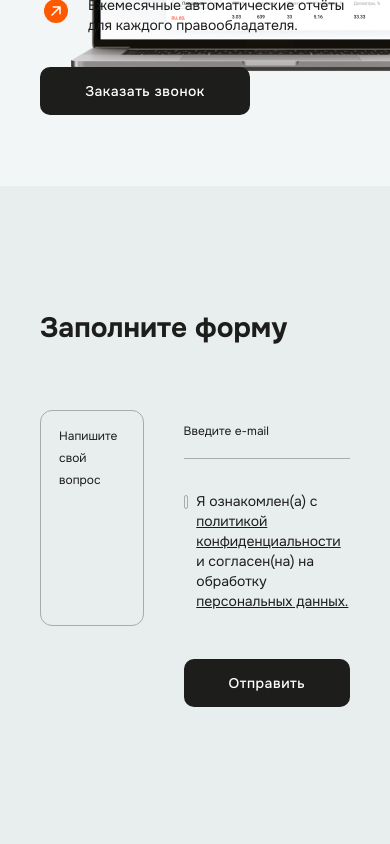
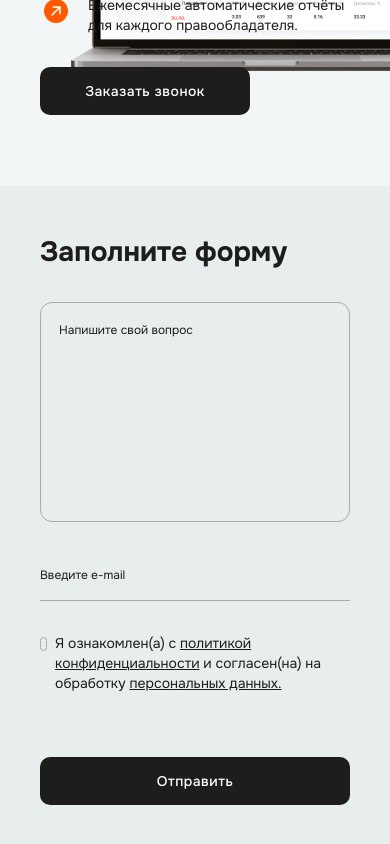
Before and after one commit to anastasiiapolovinka/get_shop_tv, a Next.js app: page / in a window 390 px wide. Shown: the part 2019-2863 px from the top of the page. Built offline with nearby package versions, Linux system fonts and the light colour scheme.

Commit message:
feat: add responsiveness to footer

```diff
--- a/src/components/Footer/index.module.css
+++ b/src/components/Footer/index.module.css
@@ -5,3 +5,19 @@
 .info {
   gap: 64px;
 }
+
+@media (max-width: 768px) {
+  .footer {
+    padding: 50px 0;
+  }
+
+  .info {
+    gap: 32px;
+  }
+}
+
+@media (max-width: 320px) {
+  .footer {
+    padding: 80px 0 28px;
+  }
+}
--- a/src/components/Form/index.module.css
+++ b/src/components/Form/index.module.css
@@ -91,3 +91,61 @@
 .link {
   text-decoration: underline;
 }
+
+@media (max-width: 768px) {
+  .form_section {
+    gap: 64px;
+  }
+
+  .wrapper {
+    flex-direction: column;
+    gap: 32px;
+  }
+
+  .question {
+    min-height: 220px;
+    font-size: var(--font-size-txt-1);
+    line-height: 20px;
+    padding: 16px 18px;
+  }
+
+  .email {
+    font-size: var(--font-size-txt-1);
+    line-height: 20px;
+  }
+
+  .label {
+    max-width: 100%;
+  }
+}
+
+@media (max-width: 320px) {
+  .form_section {
+    gap: 32px;
+  }
+
+  .question {
+    padding: 18px;
+    font-size: var(--font-size-txt-2);
+    line-height: normal;
+  }
+
+  .email {
+    font-size: var(--font-size-txt-2);
+    padding: 6px 0 14px;
+  }
+
+  .label {
+    font-size: var(--font-size-txt-2);
+    line-height: normal;
+  }
+
+  .label > a {
+    font-size: var(--font-size-txt-2);
+    line-height: normal;
+  }
+
+  .agreement {
+    min-width: 14px;
+  }
+}
```
